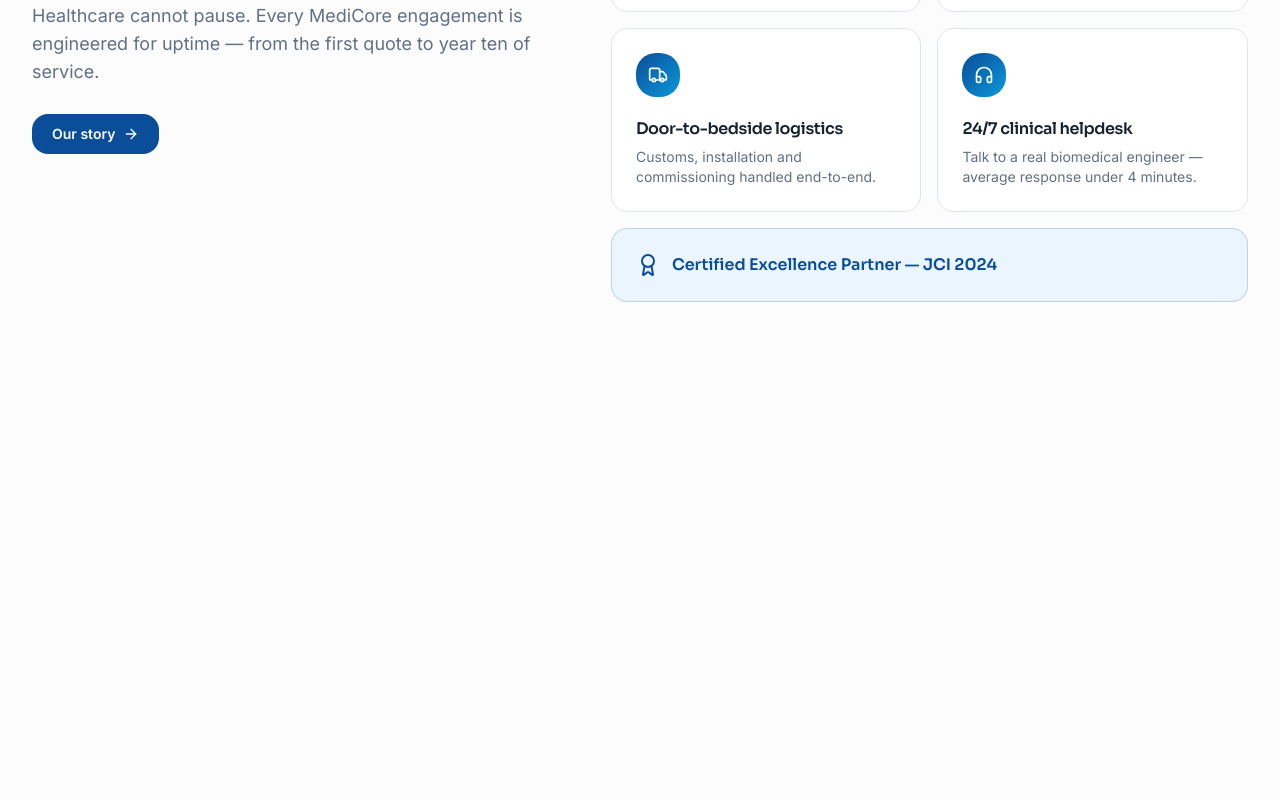
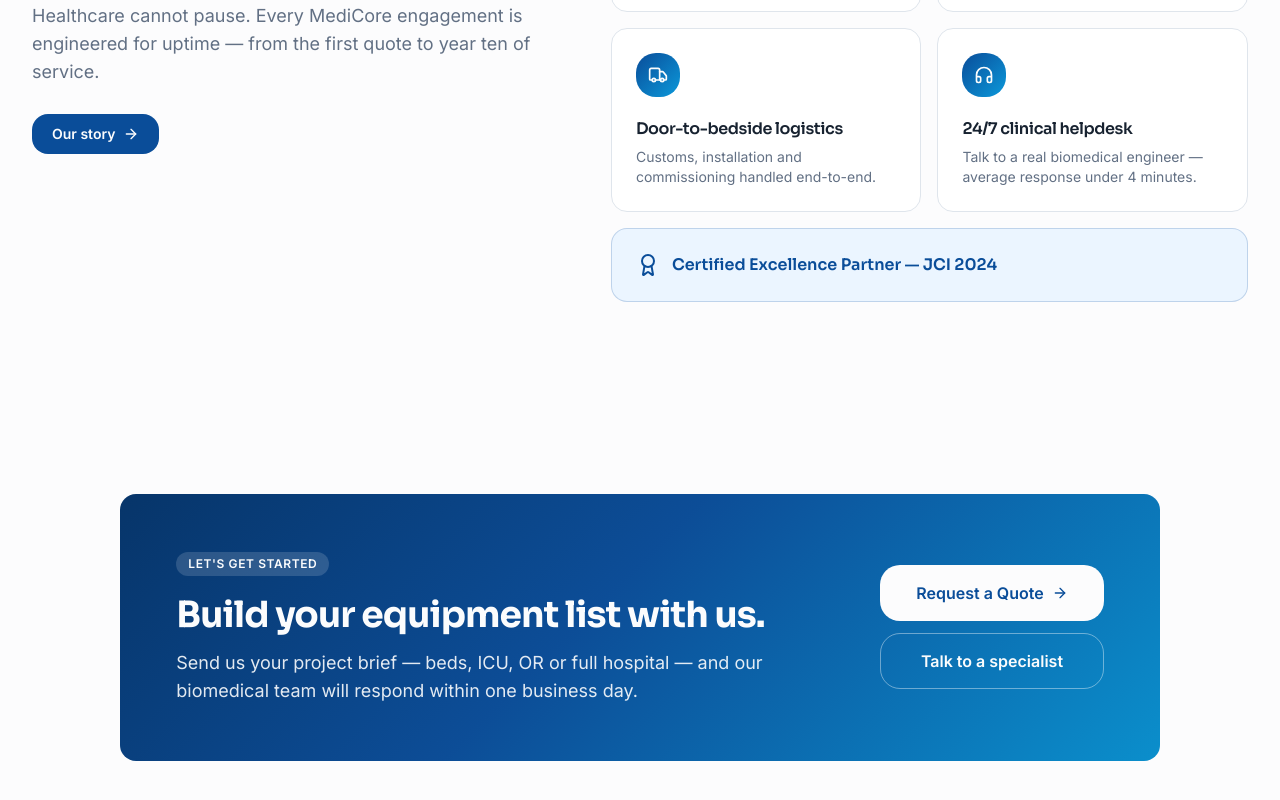
Before and after one commit to Fahim550/DreamVision, a Next.js app: page / in a window 1280 px wide. Shown: the part 2702-3502 px from the top of the page. Before the commit the page ends 3100 px from the top, so only its background shows below. Built offline with nearby package versions, Linux system fonts and the light colour scheme.

Commit message:
add Cta Banner

```diff
--- a/app/page.tsx
+++ b/app/page.tsx
@@ -1,4 +1,5 @@
 import Category from "@/components/home/Category";
+import CtaBanner from "@/components/home/CtaBanner";
 import FeatureProduct from "@/components/home/FeatureProduct";
 import HeroSection from "@/components/home/HeroSection";
 import TrustedBrand from "@/components/home/TrustedBrand";
@@ -13,6 +14,7 @@ export default function Home() {
       <FeatureProduct />
       <TrustedBrand />
       <WhyChooseUs />
+      <CtaBanner />
     </div>
   );
 }
--- /dev/null
+++ b/components/common/CtaBanner.tsx
@@ -0,0 +1,63 @@
+import { ArrowRight } from "lucide-react";
+import Link from "next/link";
+import { Button } from "../ui/button";
+
+interface CTABannerProps {
+  eyebrow?: string;
+  title: string;
+  body: string;
+  primaryHref?: string;
+  primaryLabel?: string;
+}
+
+export const CTABanner = ({
+  eyebrow = "Ready when you are",
+  title,
+  body,
+  primaryHref = "/quote",
+  primaryLabel = "Request a Quote",
+}: CTABannerProps) => (
+  <section className="container-tight py-16 sm:py-24 ">
+    <div
+      className="relative overflow-hidden rounded-2xl p-8 sm:p-14 shadow-elevated"
+      style={{ background: "var(--gradient-hero)" }}
+    >
+      <div
+        className="absolute inset-0 opacity-30 bg-gradient-mesh"
+        aria-hidden
+      />
+      <div className="relative grid gap-8 md:grid-cols-[1fr_auto] md:items-center">
+        <div className="text-primary-foreground">
+          <span className="inline-flex items-center gap-2 rounded-full bg-white/15 px-3 py-1 text-xs font-semibold uppercase tracking-wider">
+            {eyebrow}
+          </span>
+          <h2 className="mt-4 font-display text-3xl font-bold leading-tight sm:text-4xl">
+            {title}
+          </h2>
+          <p className="mt-3 max-w-2xl text-primary-foreground/90 sm:text-lg">
+            {body}
+          </p>
+        </div>
+        <div className="flex flex-col gap-3 sm:flex-row md:flex-col">
+          <Button
+            asChild
+            size="xl"
+            className="bg-background text-primary hover:bg-background/90"
+          >
+            <Link href={primaryHref}>
+              {primaryLabel} <ArrowRight className="h-5 w-5" />
+            </Link>
+          </Button>
+          <Button
+            asChild
+            size="xl"
+            variant="outline"
+            className="border-white/40 bg-transparent text-primary-foreground hover:bg-white/10 hover:text-primary-foreground hover:border-white/60"
+          >
+            <Link href="/contact">Talk to a specialist</Link>
+          </Button>
+        </div>
+      </div>
+    </div>
+  </section>
+);
--- /dev/null
+++ b/components/home/CtaBanner.tsx
@@ -0,0 +1,13 @@
+import { CTABanner } from "../common/CtaBanner";
+
+export default function CtaBanner() {
+  return (
+    <div>
+      <CTABanner
+        eyebrow="Let's get started"
+        title="Build your equipment list with us."
+        body="Send us your project brief — beds, ICU, OR or full hospital — and our biomedical team will respond within one business day."
+      />
+    </div>
+  );
+}
```
